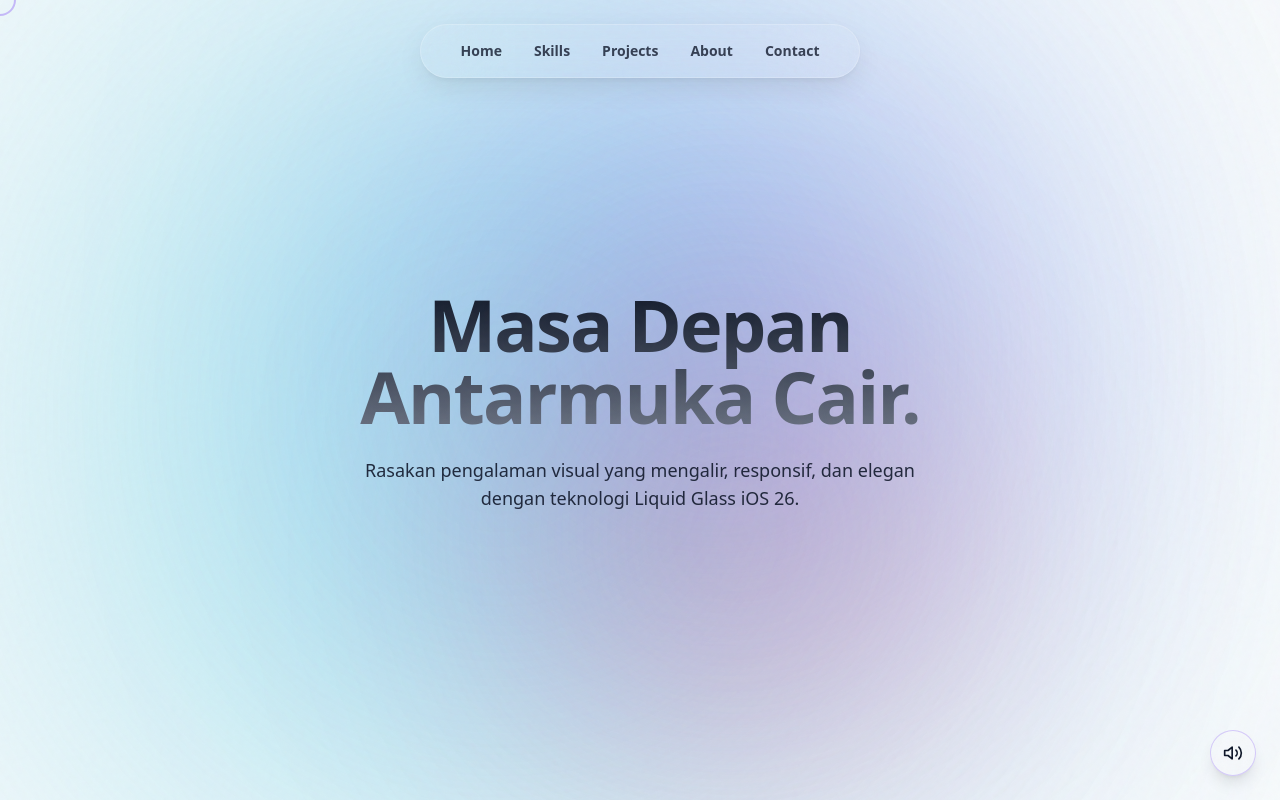
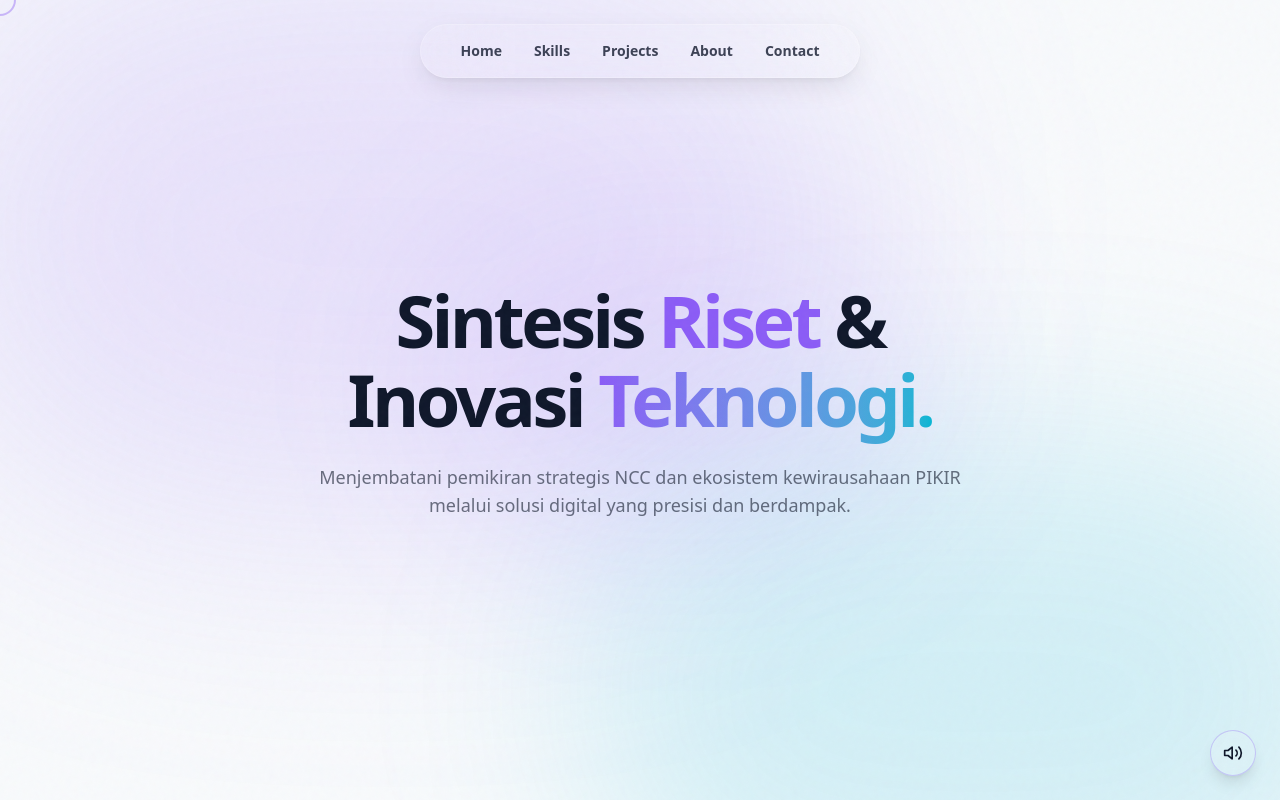
Before and after one commit to luthfi5372/PORTOFOLIO-Website, a Next.js app: page / in a window 1280 px wide. Shown: the top 800 px of the page. Built offline with nearby package versions, Linux system fonts and the light colour scheme.

Commit message:
feat: rebranding to Innovation Prism concept - NeuralFlowBackground, updated Hero, Project Prism cards

```diff
--- a/src/app/page.tsx
+++ b/src/app/page.tsx
@@ -1,7 +1,7 @@
 "use client";
 
 import dynamic from 'next/dynamic';
-import { LiquidBackground } from "@/components/animations";
+import { NeuralFlowBackground } from "@/components/animations";
 import Navbar from "@/components/ui/Navbar";
 import Hero from "@/components/sections/Hero";
 import { SoundToggle } from "@/components/ui";
@@ -34,7 +34,7 @@
   return (
     <main className="relative min-h-screen">
       <SoundToggle />
-      <LiquidBackground>
+      <NeuralFlowBackground>
         <Navbar />
         <Hero />
 
@@ -57,7 +57,7 @@
         {/* Contact Section */}
         <ContactSection />
         <Footer />
-      </LiquidBackground>
+      </NeuralFlowBackground>
     </main>
   );
 }
--- /dev/null
+++ b/src/components/animations/NeuralFlowBackground.tsx
@@ -0,0 +1,58 @@
+"use client";
+
+import { motion } from "framer-motion";
+import { ReactNode } from "react";
+
+interface NeuralFlowBackgroundProps {
+  children: ReactNode;
+}
+
+export default function NeuralFlowBackground({ children }: NeuralFlowBackgroundProps) {
+  return (
+    <>
+      {/* Neural Flow Background - Innovation Prism Concept */}
+      <div className="fixed inset-0 -z-10 bg-[#F8FAFC] overflow-hidden">
+        {/* Aliran Ide 1: Violet (Representasi NCC/Leadership) */}
+        <motion.div
+          animate={{
+            x: [0, 100, 0],
+            y: [0, 50, 0],
+            scale: [1, 1.1, 1]
+          }}
+          transition={{ duration: 20, repeat: Infinity, ease: "linear" }}
+          className="absolute -top-[10%] -left-[10%] w-[70%] h-[70%] bg-vivid-violet/15 rounded-full blur-[120px]"
+        />
+
+        {/* Aliran Ide 2: Cyan (Representasi PIKIR/Research) */}
+        <motion.div
+          animate={{
+            x: [0, -80, 0],
+            y: [0, 100, 0],
+            scale: [1.1, 1, 1.1]
+          }}
+          transition={{ duration: 25, repeat: Infinity, ease: "linear" }}
+          className="absolute -bottom-[10%] -right-[10%] w-[60%] h-[60%] bg-vivid-cyan/15 rounded-full blur-[100px]"
+        />
+
+        {/* Additional accent flow - subtle */}
+        <motion.div
+          animate={{
+            x: [0, 50, 0],
+            y: [0, -30, 0],
+            scale: [1, 1.05, 1]
+          }}
+          transition={{ duration: 15, repeat: Infinity, ease: "linear" }}
+          className="absolute top-1/2 left-1/2 -translate-x-1/2 -translate-y-1/2 w-[40%] h-[40%] bg-vivid-violet/8 rounded-full blur-[80px]"
+        />
+      </div>
+
+      {/* Noise texture overlay */}
+      <div className="noise-overlay" />
+
+      {/* Content */}
+      <div className="relative z-10">
+        {children}
+      </div>
+    </>
+  );
+}
--- a/src/components/animations/index.ts
+++ b/src/components/animations/index.ts
@@ -1,4 +1,5 @@
 export { default as SmoothScroll } from "./SmoothScroll";
 export { default as FadeIn } from "./FadeIn";
+export { default as NeuralFlowBackground } from "./NeuralFlowBackground";
 export { default as LiquidBackground } from "./LiquidBackground";
 export { default as GravityBadge } from "./GravityElement";
--- a/src/components/sections/Hero.tsx
+++ b/src/components/sections/Hero.tsx
@@ -5,22 +5,24 @@
 export default function Hero() {
   return (
     <section className="h-screen flex flex-col items-center justify-center text-center px-4">
-      <motion.h2
+      <motion.h1
         initial={{ opacity: 0, y: 30, filter: "blur(10px)" }}
         animate={{ opacity: 1, y: 0, filter: "blur(0px)" }}
         transition={{ type: "spring", stiffness: 50, damping: 20 }}
-        className="text-7xl font-extrabold tracking-tight bg-gradient-to-b from-gray-900 to-gray-500 bg-clip-text text-transparent"
+        className="text-6xl md:text-7xl font-black text-vivid-slate leading-[1.1] tracking-tighter"
       >
-        Masa Depan <br /> Antarmuka Cair.
-      </motion.h2>
+        Sintesis <span className="text-vivid-violet">Riset</span> & <br />
+        Inovasi <span className="text-transparent bg-clip-text bg-gradient-to-r from-vivid-violet to-vivid-cyan">Teknologi.</span>
+      </motion.h1>
 
       <motion.p
         initial={{ opacity: 0 }}
         animate={{ opacity: 1 }}
         transition={{ delay: 0.5 }}
-        className="mt-6 text-lg text-vivid-slate/90 max-w-xl"
+        className="mt-6 text-lg text-vivid-slate/60 max-w-2xl font-medium"
       >
-        Rasakan pengalaman visual yang mengalir, responsif, dan elegan dengan teknologi Liquid Glass iOS 26.
+        Menjembatani pemikiran strategis NCC dan ekosistem kewirausahaan PIKIR
+        melalui solusi digital yang presisi dan berdampak.
       </motion.p>
     </section>
   );
--- a/src/components/sections/ProjectGallery.tsx
+++ b/src/components/sections/ProjectGallery.tsx
@@ -61,8 +61,8 @@
   const mouseX = useMotionValue(0.5);
   const mouseY = useMotionValue(0.5);
 
-  // Gunakan useSpring untuk menghaluskan transisi (Inovasi: Smooth Animation)
-  const springConfig = { stiffness: 150, damping: 20, mass: 0.5 };
+  // Gunakan useSpring dengan damping: 30 untuk tampilan lebih tenang/profesional
+  const springConfig = { stiffness: 150, damping: 30, mass: 0.5 };
   const mouseXSpring = useSpring(mouseX, springConfig);
   const mouseYSpring = useSpring(mouseY, springConfig);
 
@@ -145,18 +145,21 @@
         />
       </motion.div>
 
-      {/* Konten dengan efek Floating (Teks & Deskripsi) */}
+      {/* Konten dengan efek Floating (Teks & Deskripsi) - Project Prism */}
       <div
         style={{ transform: "translateZ(75px)", transformStyle: "preserve-3d" }}
         className="absolute inset-0 p-12 flex flex-col justify-end z-20"
       >
-        <span className="text-xs font-black tracking-[0.3em] text-white/80 mb-3 uppercase backdrop-blur-sm bg-black/20 px-3 py-1 rounded-full w-fit">
-          {project.category}
-        </span>
-        <h3 className="text-4xl font-black text-white mb-3 tracking-tight drop-shadow-lg">
+        <div className="flex items-center gap-2 mb-3">
+          <div className="w-2 h-2 rounded-full bg-vivid-violet animate-pulse" />
+          <span className="text-xs font-black tracking-widest text-vivid-violet uppercase">
+            {project.category} Module
+          </span>
+        </div>
+        <h3 className="text-4xl font-black text-white mb-2 tracking-tight drop-shadow-lg">
           {project.title}
         </h3>
-        <p className="text-white/70 text-base font-medium leading-relaxed max-w-[280px] opacity-0 group-hover:opacity-100 transition-all duration-500 translate-y-4 group-hover:translate-y-0">
+        <p className="text-white/70 text-sm font-semibold leading-relaxed group-hover:text-white/90 transition-colors">
           {project.desc}
         </p>
       </div>
```
